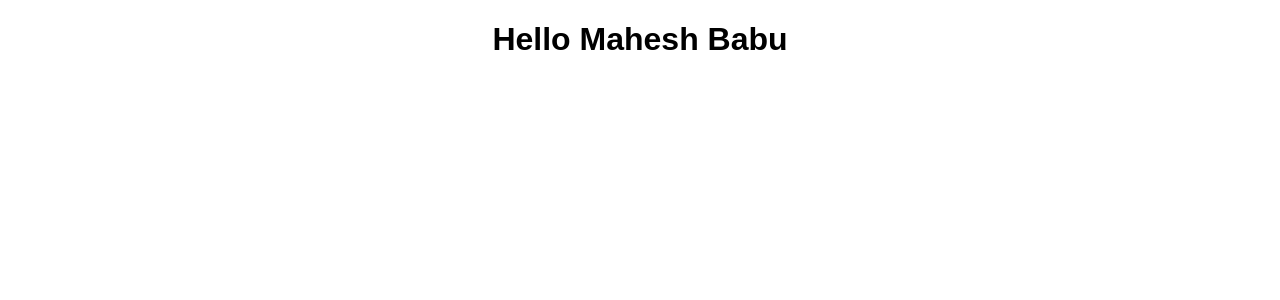
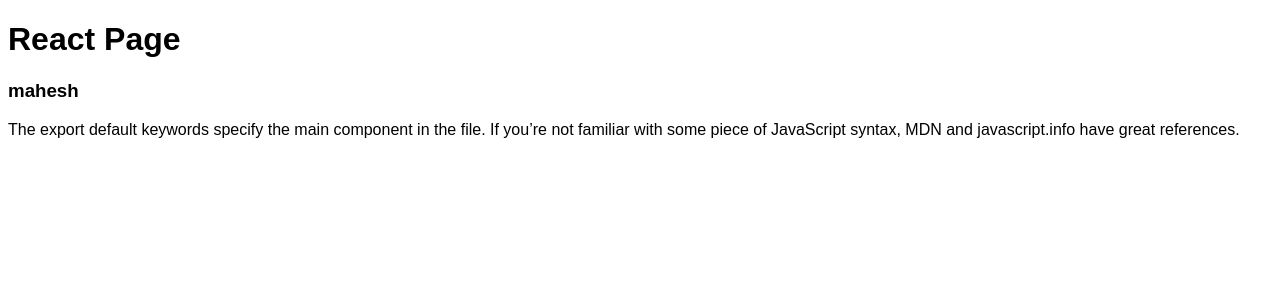
Before and after one commit to adakamahesh/react, a React (Create React App) app: page / in a window 1280 px wide. Shown: the top 300 px of the page. Built offline with nearby package versions, Linux system fonts and the light colour scheme.

Commit message:
react basices

```diff
--- a/src/App.js
+++ b/src/App.js
@@ -1,7 +1,12 @@
 function App() {
+  const firstname="mahesh";
   return (
     <div className="App">
-      <h1> Hello Mahesh Babu </h1>
+      <h1> React Page </h1>
+      <h3>{firstname}</h3>
+      <p>
+      The export default keywords specify the main component in the file. If you’re not familiar with some piece of JavaScript syntax, MDN and javascript.info have great references.
+      </p>
     </div>
   );
 }
--- a/src/index.css
+++ b/src/index.css
@@ -1,4 +1,4 @@
 body{
-    text-align: center;
+    /* text-align: center; */
     font-family: Arial, Helvetica, sans-serif;
 }
```
